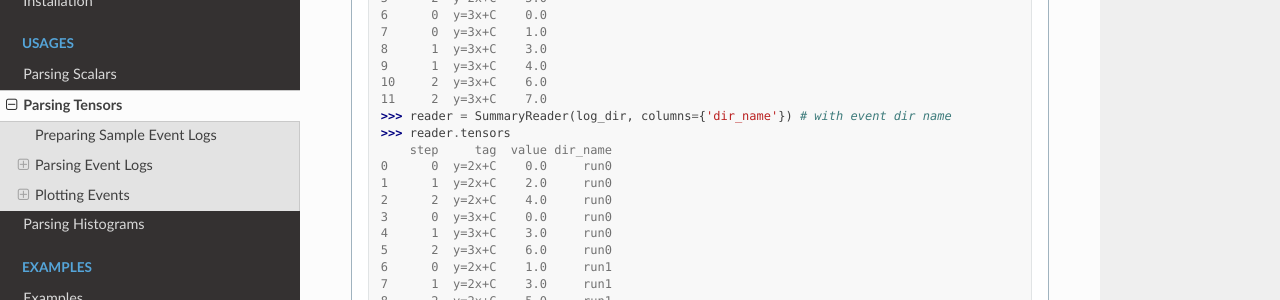
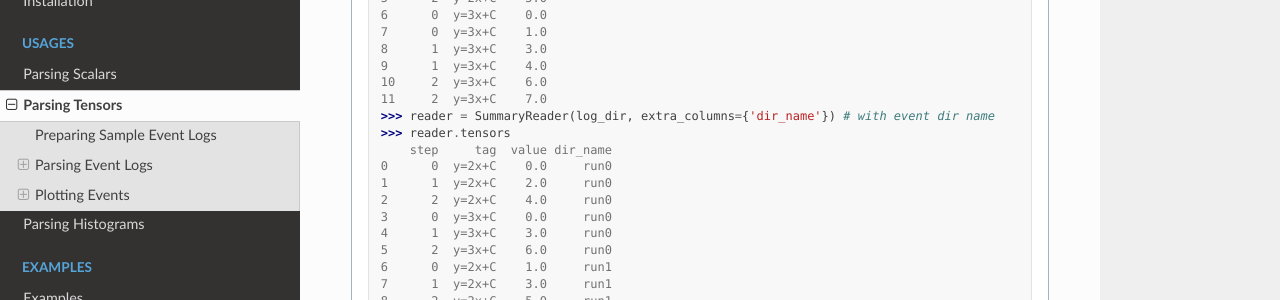
Before and after one commit to j3soon/tbparse, a Sphinx documentation site: the page built from docs/pages/parsing-tensors.rst, in a window 1280 px wide and 900 px high, scrolled down 2826 px. Shown: the part 151-451 px from the top of the window. Built offline with Sphinx 7.4.7 and the Read the Docs theme 2.0.0, drawn with Linux system fonts in a browser that asks for light colours.

Commit message:
Clarify API from columns to extra columns

```diff
--- a/docs/pages/parsing-tensors.rst
+++ b/docs/pages/parsing-tensors.rst
@@ -222,7 +222,7 @@ We can further load all runs under the root log directory.
       9      1  y=3x+C    4.0
       10     2  y=3x+C    6.0
       11     2  y=3x+C    7.0
-      >>> reader = SummaryReader(log_dir, columns={'dir_name'}) # with event dir name
+      >>> reader = SummaryReader(log_dir, extra_columns={'dir_name'}) # with event dir name
       >>> reader.tensors
           step     tag  value dir_name
       0      0  y=2x+C    0.0     run0
@@ -255,7 +255,7 @@ We can further load all runs under the root log directory.
       0     0  [0.0, 1.0]  [0.0, 1.0]
       1     1  [2.0, 3.0]  [3.0, 4.0]
       2     2  [4.0, 5.0]  [6.0, 7.0]
-      >>> reader = SummaryReader(log_dir, pivot=True, columns={'dir_name'}) # with event dir name
+      >>> reader = SummaryReader(log_dir, pivot=True, extra_columns={'dir_name'}) # with event dir name
       >>> reader.tensors
          step  y=2x+C  y=3x+C dir_name
       0     0     0.0     0.0     run0
@@ -304,7 +304,7 @@ We can plot all scalar logs in a single run.
          :context: close-figs
 
          import matplotlib.pyplot as plt
-         reader = SummaryReader(log_dir, columns={'dir_name'})
+         reader = SummaryReader(log_dir, extra_columns={'dir_name'})
          df = reader.tensors
          df = df[df['dir_name'] == 'run0']
          df_2x = df[df['tag'] == 'y=2x+C']
@@ -322,7 +322,7 @@ We can plot all scalar logs in a single run.
          :context: close-figs
 
          import matplotlib.pyplot as plt
-         reader = SummaryReader(log_dir, pivot=True, columns={'dir_name'})
+         reader = SummaryReader(log_dir, pivot=True, extra_columns={'dir_name'})
          df = reader.tensors
          df = df[df['dir_name'] == 'run0']
          plt.plot(df['step'], df['y=2x+C'])
@@ -342,7 +342,7 @@ We can compare tensors across runs.
          :context: close-figs
 
          import matplotlib.pyplot as plt
-         reader = SummaryReader(log_dir, columns={'dir_name'})
+         reader = SummaryReader(log_dir, extra_columns={'dir_name'})
          df = reader.tensors
          run0 = df[df['dir_name'] == 'run0']
          run1 = df[df['dir_name'] == 'run1']
@@ -361,7 +361,7 @@ We can compare tensors across runs.
          :context: close-figs
 
          import matplotlib.pyplot as plt
-         reader = SummaryReader(log_dir, pivot=True, columns={'dir_name'})
+         reader = SummaryReader(log_dir, pivot=True, extra_columns={'dir_name'})
          df = reader.tensors
          run0 = df[df['dir_name'] == 'run0']
          run1 = df[df['dir_name'] == 'run1']
@@ -387,7 +387,7 @@ We can plot all scalar logs in a single run.
          :context: close-figs
 
          import seaborn as sns
-         reader = SummaryReader(log_dir, columns={'dir_name'})
+         reader = SummaryReader(log_dir, extra_columns={'dir_name'})
          df = reader.tensors
          df = df[df['dir_name'] == 'run0']
          g = sns.lineplot(data=df, x='step', y='value', hue='tag')
@@ -399,7 +399,7 @@ We can plot all scalar logs in a single run.
          :context: close-figs
 
          import seaborn as sns
-         reader = SummaryReader(log_dir, pivot=True, columns={'dir_name'})
+         reader = SummaryReader(log_dir, pivot=True, extra_columns={'dir_name'})
          df = reader.tensors
          df = df[df['dir_name'] == 'run0']
          g = sns.lineplot(data=df, x='step', y='y=2x+C')
@@ -417,7 +417,7 @@ We can compare tensors across runs.
          :context: close-figs
 
          import seaborn as sns
-         reader = SummaryReader(log_dir, columns={'dir_name'})
+         reader = SummaryReader(log_dir, extra_columns={'dir_name'})
          df = reader.tensors
          df = df[df['tag'] == 'y=2x+C']
          g = sns.lineplot(data=df, x='step', y='value', hue='dir_name')
@@ -429,7 +429,7 @@ We can compare tensors across runs.
          :context: close-figs
 
          import seaborn as sns
-         reader = SummaryReader(log_dir, pivot=True, columns={'dir_name'})
+         reader = SummaryReader(log_dir, pivot=True, extra_columns={'dir_name'})
          df = reader.tensors
          g = sns.lineplot(data=df, x='step', y='y=2x+C', hue='dir_name')
          g.set(ylabel='value', title='y=2x+C')
@@ -444,7 +444,7 @@ We can compare all scalar logs across runs with shaded confidence interval.
          :context: close-figs
 
          import seaborn as sns
-         reader = SummaryReader(log_dir, columns={'dir_name'})
+         reader = SummaryReader(log_dir, extra_columns={'dir_name'})
          df = reader.tensors
          g = sns.lineplot(data=df, x='step', y='value', hue='tag')
          g.set(title='confidence interval of multiple runs')
@@ -455,7 +455,7 @@ We can compare all scalar logs across runs with shaded confidence interval.
          :context: close-figs
 
          import seaborn as sns
-         reader = SummaryReader(log_dir, pivot=True, columns={'dir_name'})
+         reader = SummaryReader(log_dir, pivot=True, extra_columns={'dir_name'})
          df = reader.tensors
          g = sns.lineplot(data=df, x='step', y='y=2x+C')
          g = sns.lineplot(data=df, x='step', y='y=3x+C')
@@ -476,7 +476,7 @@ We can plot all scalar logs in a single run.
       .. plot::
          :context: close-figs
 
-         reader = SummaryReader(log_dir, columns={'dir_name'})
+         reader = SummaryReader(log_dir, extra_columns={'dir_name'})
          df = reader.tensors
          df.set_index('step', inplace=True)
          df = df[df['dir_name'] == 'run0']
@@ -491,7 +491,7 @@ We can plot all scalar logs in a single run.
       .. plot::
          :context: close-figs
 
-         reader = SummaryReader(log_dir, pivot=True, columns={'dir_name'})
+         reader = SummaryReader(log_dir, pivot=True, extra_columns={'dir_name'})
          df = reader.tensors
          df.set_index('step', inplace=True)
          df = df[df['dir_name'] == 'run0']
@@ -506,7 +506,7 @@ We can compare tensors across runs.
       .. plot::
          :context: close-figs
 
-         reader = SummaryReader(log_dir, columns={'dir_name'})
+         reader = SummaryReader(log_dir, extra_columns={'dir_name'})
          df = reader.tensors
          df = df[df['tag'] == 'y=2x+C']
          run0 = df.loc[df['dir_name'] == 'run0', ['step', 'value']].rename(columns={'value': 'run0'})
@@ -520,7 +520,7 @@ We can compare tensors across runs.
       .. plot::
          :context: close-figs
 
-         reader = SummaryReader(log_dir, pivot=True, columns={'dir_name'})
+         reader = SummaryReader(log_dir, pivot=True, extra_columns={'dir_name'})
          df = reader.tensors
          run0 = df.loc[df['dir_name'] == 'run0', ['step', 'y=2x+C']].rename(columns={'y=2x+C': 'run0'})
          run1 = df.loc[df['dir_name'] == 'run1', ['step', 'y=2x+C']].rename(columns={'y=2x+C': 'run1'})
```
Also changed, not shown: docs/pages/parsing-scalars.rst (+16 -16 lines), 5 other files.
